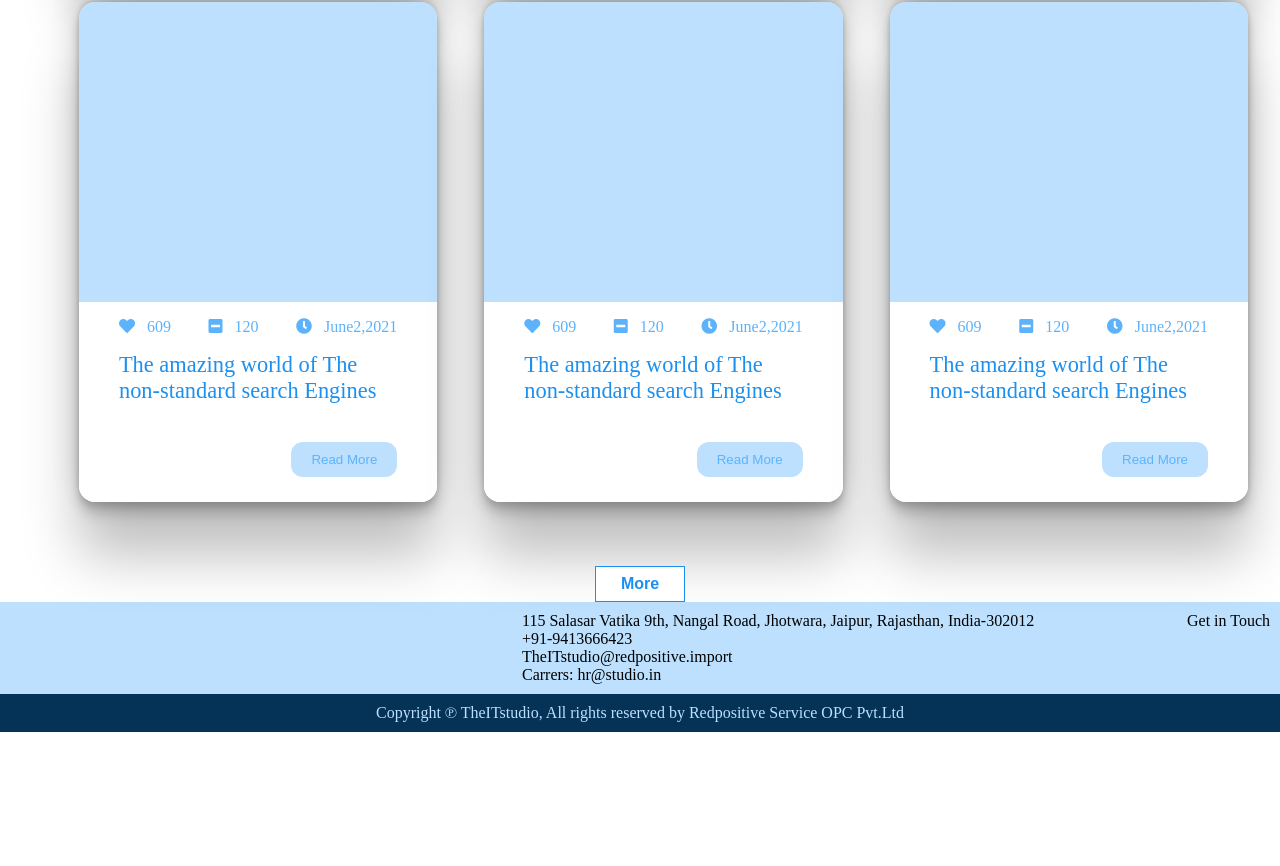
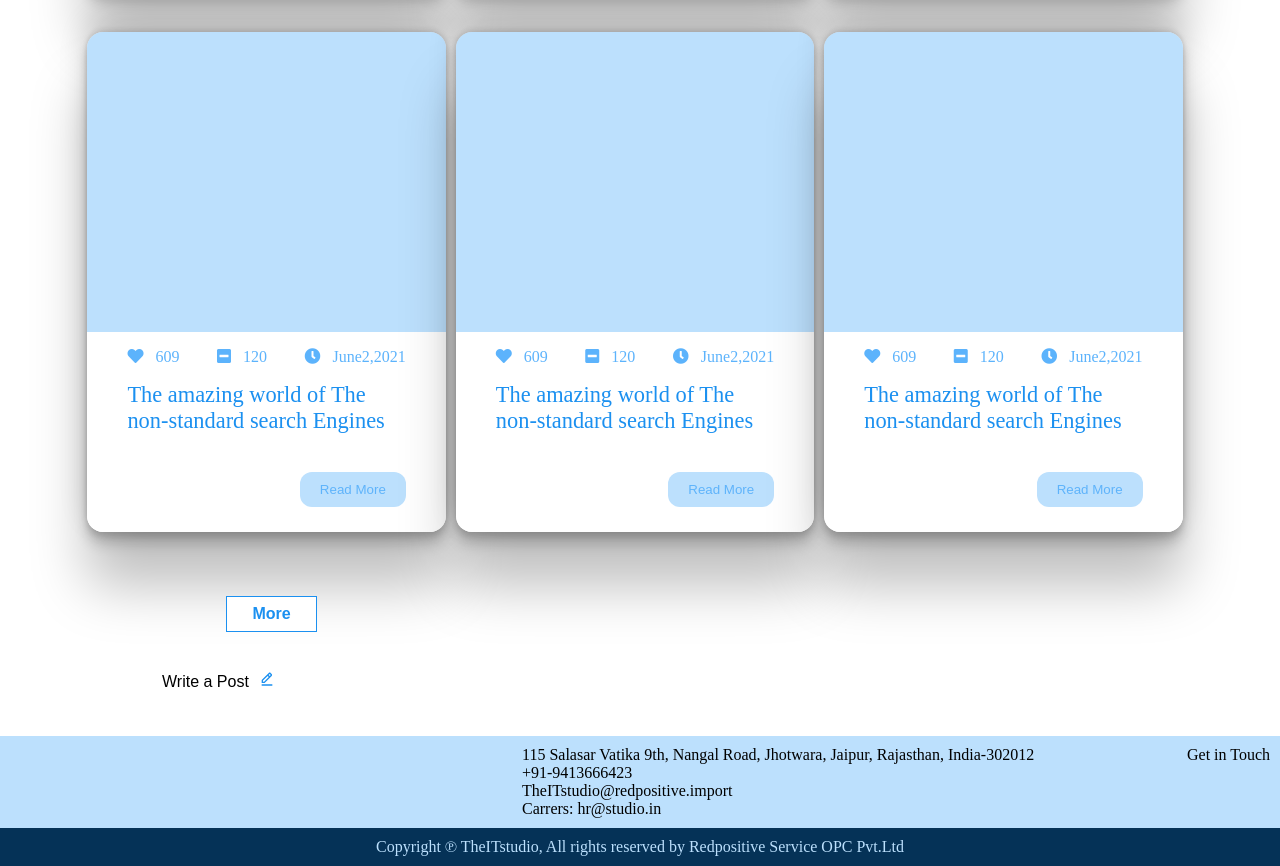
Before and after one commit to deepshah1309/blog-wireframe, a React (Create React App) app: page / in a window 1280 px wide. Shown: the part 1832-2698 px from the top of the page. Before the commit the page ends 2564 px from the top, so only its background shows below. Built offline with nearby package versions, Linux system fonts and the light colour scheme.

Commit message:
Added the write post component

```diff
--- a/package.json
+++ b/package.json
@@ -9,6 +9,7 @@
     "node-sass": "^6.0.0",
     "react": "^17.0.2",
     "react-dom": "^17.0.2",
+    "react-file-base64": "^1.0.3",
     "react-icons": "^4.2.0",
     "react-router": "^5.2.0",
     "react-router-dom": "^5.2.0",
--- a/src/Components/Card/card.scss
+++ b/src/Components/Card/card.scss
@@ -2,13 +2,14 @@ $image-background: #bce0fd;
 .card {
   width: 28vw;
   height: 500px;
+  margin: 10px;
   box-sizing: border-box;
   box-shadow: rgba(0, 0, 0, 0.25) 0px 54px 55px,
     rgba(0, 0, 0, 0.12) 0px -12px 30px, rgba(0, 0, 0, 0.12) 0px 4px 6px,
     rgba(0, 0, 0, 0.17) 0px 12px 13px, rgba(0, 0, 0, 0.09) 0px -3px 5px;
   margin-left: auto;
   border-radius: 16px;
-margin-bottom:2rem;
+  margin-bottom: 2rem;
   // margin-top: 1rem;
   .imagepart {
     height: 60%;
--- /dev/null
+++ b/src/Components/Create and Search Blog/CreateBlog.js
@@ -0,0 +1,55 @@
+import React, { useState } from "react";
+import FileBase64 from "react-file-base64";
+import { BiEditAlt } from "react-icons/bi";
+import "./create.scss";
+
+function CreateBlog() {
+  const [create, setcreate] = useState(false);
+
+  return (
+    <div className="createBlog">
+      <button
+        className="btn-create"
+        onClick={() => {
+          setcreate(!create);
+          console.log(create);
+        }}
+      >
+        Write a Post
+        <BiEditAlt className="pen" />
+      </button>
+
+      {create ? (
+        <div className="form-group">
+          <div className="form">
+            <div className="post">
+              <input
+                className="input-text"
+                type="text"
+                placeholder="Enter the Title"
+                name="title"
+              />
+              <textarea />
+            </div>
+            <div className="img">
+              <div className="upload">
+                <div className="boxes">
+                  <div className="box-1 box"></div>
+                  <div className="box-2 box"></div>
+                  <div className="box-3 box"></div>
+                </div>
+                <input type="file" id="actual-btn" hidden />
+                <label for="actual-btn">No file chosen</label>
+              </div>
+              <button onClick={() => console.log("Submitted")}>Post</button>
+            </div>
+          </div>
+        </div>
+      ) : (
+        <></>
+      )}
+    </div>
+  );
+}
+
+export default CreateBlog;
--- /dev/null
+++ b/src/Components/Create and Search Blog/create.scss
@@ -0,0 +1,144 @@
+.createBlog {
+  width: 80%;
+  display: flex;
+  flex-direction: column;
+  justify-content: center;
+  align-items: center;
+  margin: 20px;
+
+  .pen {
+    color: #1b90f0;
+    margin-left: 10px;
+  }
+
+  .btn-create {
+    background-color: transparent;
+    border: none;
+    padding: 15px 32px;
+    text-align: center;
+    text-decoration: none;
+    display: inline-block;
+    font-size: 16px;
+    margin: 4px 2px;
+    cursor: pointer;
+    align-self: flex-start;
+    margin-bottom: 10px;
+    align-items: center;
+  }
+
+  .form-group {
+    width: 100%;
+    background-color: #1b90f0;
+    padding: 10px;
+  }
+
+  .form {
+    border-radius: 25px;
+    display: flex;
+    width: 96%;
+    background-color: white;
+    padding: 20px;
+    display: flex;
+    flex-direction: row;
+    justify-content: space-around;
+
+    .post {
+      display: flex;
+      width: 50%;
+      flex-direction: column;
+      margin-right: 5px;
+
+      .input-text {
+        padding: 10px;
+        margin-bottom: 10px;
+        outline: none;
+        border: 2px solid #1b90f0;
+
+        &::placeholder {
+          color: #1b90f0;
+        }
+      }
+
+      textarea {
+        min-height: 200px;
+        resize: none;
+        outline: none;
+        padding: 10px;
+        font-size: 15px;
+        border: 2px solid #1b90f0;
+
+        &::placeholder {
+          color: #1b90f0;
+        }
+      }
+    }
+
+    .img {
+      width: 40%;
+      display: flex;
+      flex-direction: column;
+      justify-content: space-between;
+      align-items: center;
+
+      .upload {
+        height: 60%;
+        width: 100%;
+      }
+
+      .boxes {
+        height: 80%;
+        width: 100%;
+        border: 1px solid #1b90f0;
+        margin-bottom: 10px;
+
+        display: grid;
+        grid-template-columns: auto auto;
+        grid-template-rows: auto auto;
+        grid-gap: 5px;
+
+        .box {
+          background-color: #1b90f0;
+
+          &-1 {
+            grid-column: 1;
+            grid-row: 1 / span 2;
+          }
+        }
+      }
+
+      //   label {
+      //     padding: 0.5rem;
+      //     font-family: sans-serif;
+      //     border: 1px solid #1b90f0;
+      //     border-radius: 0.3rem;
+      //     cursor: pointer;
+      //     margin-top: 1rem;
+      //     width: 100%;
+      //   }
+
+      #actual-btn {
+        width: 100%;
+      }
+
+      button {
+        background-color: #1b90f0;
+        border: none;
+        border-radius: 10px;
+        width: 80%;
+        color: white;
+        padding: 15px 32px;
+        text-align: center;
+        text-decoration: none;
+        display: inline-block;
+        font-size: 16px;
+        margin: 4px 2px;
+        cursor: pointer;
+      }
+
+      .file {
+        background-color: "red";
+        width: 50%;
+      }
+    }
+  }
+}
--- a/src/Components/Main/Main.jsx
+++ b/src/Components/Main/Main.jsx
@@ -1,8 +1,10 @@
 import Card from "../Card/Card";
 import "./Main.scss";
+import CreateBlog from "../Create and Search Blog/CreateBlog"
 
 const Main = () => {
     return (
+        <div className="main">
             <div className="blog_display">
 
                 <Card />
@@ -14,9 +16,13 @@ const Main = () => {
                 <Card />
                 <Card />
                 <Card />
-            <br></br>
+
                 <div className="More"><button className="More_btn">More</button></div>
+                <br/><br/><br/>
 
-        </div>)
+            </div>
+            <CreateBlog />
+        </div>
+    )
 }
 export default Main;
--- a/src/Components/Main/Main.scss
+++ b/src/Components/Main/Main.scss
@@ -1,9 +1,10 @@
 .blog_display {
   // padding: 3rem;
-  padding:0 2rem;
-// margin-top:3rem;
+  padding: 0 2rem;
+  // margin-top:3rem;
   display: grid;
   grid-template-columns: auto auto auto;
+
   .More {
     text-align: center;
 
@@ -26,3 +27,10 @@
     grid-template-columns: auto;
   }
 }
+
+.main {
+  display: flex;
+  flex-direction: column;
+  justify-content: center;
+  align-items: center;
+}
```
Also changed, not shown: src/App.js (+6 -4 lines), src/reducers/posts.js (added, +12 -0 lines), src/Components/Create and Search Blog/SearchBlog.js (added), src/Components/Create and Search Blog/search.scss (added), 1 other file (tests, documents, lock files or other folders). Lines whose indentation alone changed are shown as unchanged.
